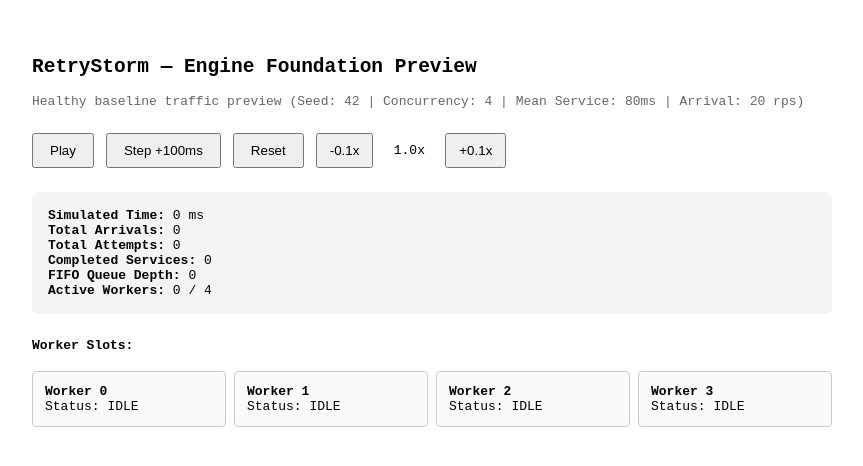
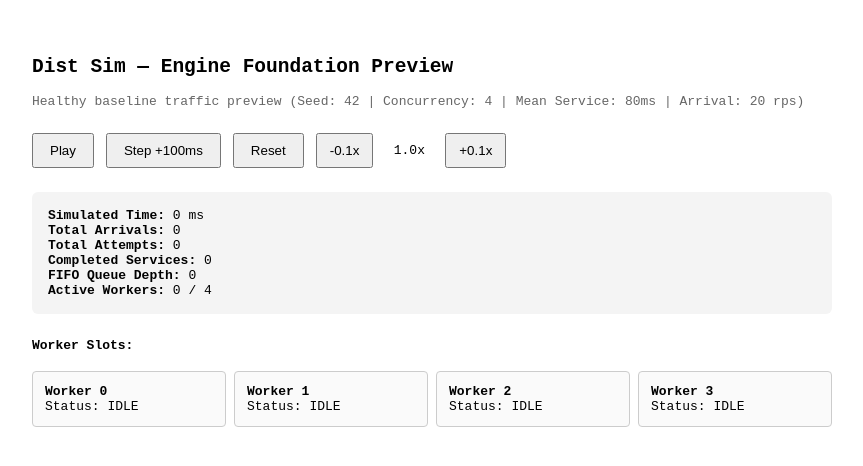
Before and after one commit to danieldrumma/dist_sim, a React (Vite) app: page / in a window 1280 px wide. Shown: the top 466 px of the page, without its empty margins (8-871 px from the left). Built offline with nearby package versions, Linux system fonts and the light colour scheme.

Commit message:
chore: rename project to Dist Sim

```diff
--- a/index.html
+++ b/index.html
@@ -3,7 +3,7 @@
   <head>
     <meta charset="UTF-8" />
     <meta name="viewport" content="width=device-width, initial-scale=1.0" />
-    <title>RetryStorm</title>
+    <title>Dist Sim</title>
   </head>
   <body>
     <div id="root"></div>
--- a/package.json
+++ b/package.json
@@ -1,5 +1,5 @@
 {
-  "name": "retrystorm",
+  "name": "dist_sim",
   "private": true,
   "version": "0.1.0",
   "type": "module",
--- a/src/app/App.tsx
+++ b/src/app/App.tsx
@@ -84,7 +84,7 @@ export const App = () => {
 
   return (
     <div style={{ padding: '2rem', fontFamily: 'monospace', maxWidth: '800px' }}>
-      <h2>RetryStorm — Engine Foundation Preview</h2>
+      <h2>Dist Sim — Engine Foundation Preview</h2>
       <p style={{ color: '#666' }}>
         Healthy baseline traffic preview (Seed: 42 | Concurrency: 4 | Mean Service: 80ms | Arrival: 20 rps)
       </p>
```
Also changed, not shown: 1 other file (tests, documents, lock files or other folders).
